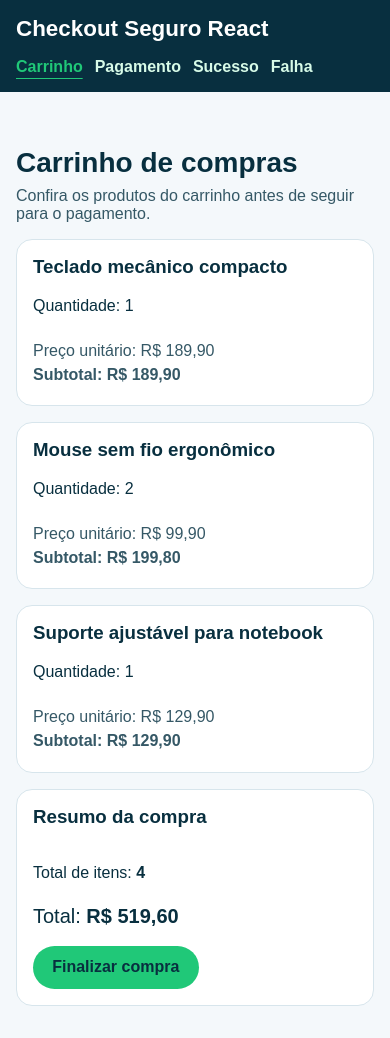
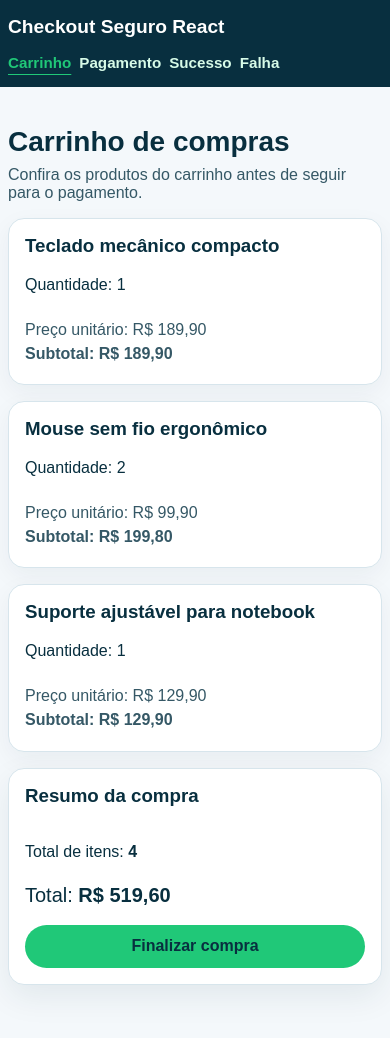
Before and after one commit to tainaralauschner/checkout-seguro-react, a React (Vite) app: page / in a window 390 px wide. Built offline with nearby package versions, Linux system fonts and the light colour scheme.

Commit message:
ajusta responsividade acessibilidade e mascaras

```diff
--- a/src/assets/styles/index.css
+++ b/src/assets/styles/index.css
@@ -255,3 +255,77 @@ input:disabled {
   cursor: not-allowed;
   opacity: 0.65;
 }
+
+/* Ajustes finais de acessibilidade e responsividade */
+
+a:focus-visible,
+button:focus-visible,
+input:focus-visible {
+  outline: 3px solid #20c878;
+  outline-offset: 3px;
+}
+
+.botao,
+.link-secundario {
+  border: none;
+  text-align: center;
+  transition: transform 0.2s ease, filter 0.2s ease;
+}
+
+.botao:hover,
+.link-secundario:hover {
+  filter: brightness(0.95);
+  transform: translateY(-1px);
+}
+
+.link-secundario:hover {
+  background-color: #e8f7f0;
+}
+
+.formulario-pagamento .botao {
+  width: 100%;
+}
+
+.campo-formulario input::placeholder {
+  color: #6f8791;
+}
+
+.pagina {
+  padding-bottom: 2rem;
+}
+
+.resumo-compra {
+  box-shadow: 0 0.75rem 2rem rgba(8, 47, 63, 0.08);
+}
+
+.item-carrinho {
+  box-shadow: 0 0.5rem 1.5rem rgba(8, 47, 63, 0.05);
+}
+
+@media (max-width: 30rem) {
+  main {
+    width: min(100% - 1rem, 70rem);
+    padding: 1rem 0;
+  }
+
+  .cabecalho__conteudo {
+    width: min(100% - 1rem, 70rem);
+  }
+
+  .logo-texto {
+    font-size: 1.2rem;
+  }
+
+  .navegacao {
+    gap: 0.5rem;
+  }
+
+  .navegacao a {
+    font-size: 0.95rem;
+  }
+
+  .botao,
+  .link-secundario {
+    width: 100%;
+  }
+}
--- a/src/pages/Falha.jsx
+++ b/src/pages/Falha.jsx
@@ -3,12 +3,14 @@ import { Link } from "react-router-dom";
 function Falha() {
   return (
     <section className="pagina">
-      <h2>Tentativa de golpe</h2>
+      <div className="pagina__cabecalho">
+        <h2>Tentativa de golpe</h2>
 
-      <p>
-        A compra fictícia foi recusada porque o cartão informado possui todos
-        os dígitos iguais.
-      </p>
+        <p>
+          A compra fictícia foi recusada porque o cartão informado possui todos
+          os dígitos iguais.
+        </p>
+      </div>
 
       <Link className="botao" to="/pagamento">
         Tentar novamente
--- a/src/pages/Pagamento.jsx
+++ b/src/pages/Pagamento.jsx
@@ -36,6 +36,7 @@ function Pagamento() {
   const {
     register,
     handleSubmit,
+    setValue,
     formState: { errors },
   } = useForm({
     resolver: zodResolver(pagamentoSchema),
@@ -45,6 +46,32 @@ function Pagamento() {
     return valor.toLocaleString("pt-BR", {
       style: "currency",
       currency: "BRL",
+    });
+  }
+
+  function formatarNumeroCartao(event) {
+    const somenteNumeros = event.target.value.replace(/\D/g, "").slice(0, 16);
+
+    const numeroFormatado = somenteNumeros.replace(/(\d{4})(?=\d)/g, "$1 ");
+
+    setValue("numeroCartao", numeroFormatado, {
+      shouldValidate: true,
+    });
+  }
+
+  function formatarValidade(event) {
+    const somenteNumeros = event.target.value.replace(/\D/g, "").slice(0, 4);
+
+    let validadeFormatada = somenteNumeros;
+
+    if (somenteNumeros.length > 2) {
+      validadeFormatada = `${somenteNumeros.slice(0, 2)}/${somenteNumeros.slice(
+        2,
+      )}`;
+    }
+
+    setValue("validade", validadeFormatada, {
+      shouldValidate: true,
     });
   }
 
@@ -95,9 +122,12 @@ function Pagamento() {
               id="numeroCartao"
               type="text"
               inputMode="numeric"
+              maxLength="19"
               placeholder="Ex.: 1234 5678 9012 3456"
               disabled={processando}
-              {...register("numeroCartao")}
+              {...register("numeroCartao", {
+                onChange: formatarNumeroCartao,
+              })}
             />
             {errors.numeroCartao && (
               <p className="mensagem-erro">{errors.numeroCartao.message}</p>
@@ -110,9 +140,13 @@ function Pagamento() {
               <input
                 id="validade"
                 type="text"
+                inputMode="numeric"
+                maxLength="5"
                 placeholder="MM/AA"
                 disabled={processando}
-                {...register("validade")}
+                {...register("validade", {
+                  onChange: formatarValidade,
+                })}
               />
               {errors.validade && (
                 <p className="mensagem-erro">{errors.validade.message}</p>
--- a/src/pages/Sucesso.jsx
+++ b/src/pages/Sucesso.jsx
@@ -3,9 +3,11 @@ import { Link } from "react-router-dom";
 function Sucesso() {
   return (
     <section className="pagina">
-      <h2>Compra aprovada</h2>
+      <div className="pagina__cabecalho">
+        <h2>Compra aprovada</h2>
 
-      <p>Sua compra fictícia foi aprovada com sucesso.</p>
+        <p>Sua compra fictícia foi aprovada com sucesso.</p>
+      </div>
 
       <Link className="botao" to="/">
         Voltar ao carrinho
```
